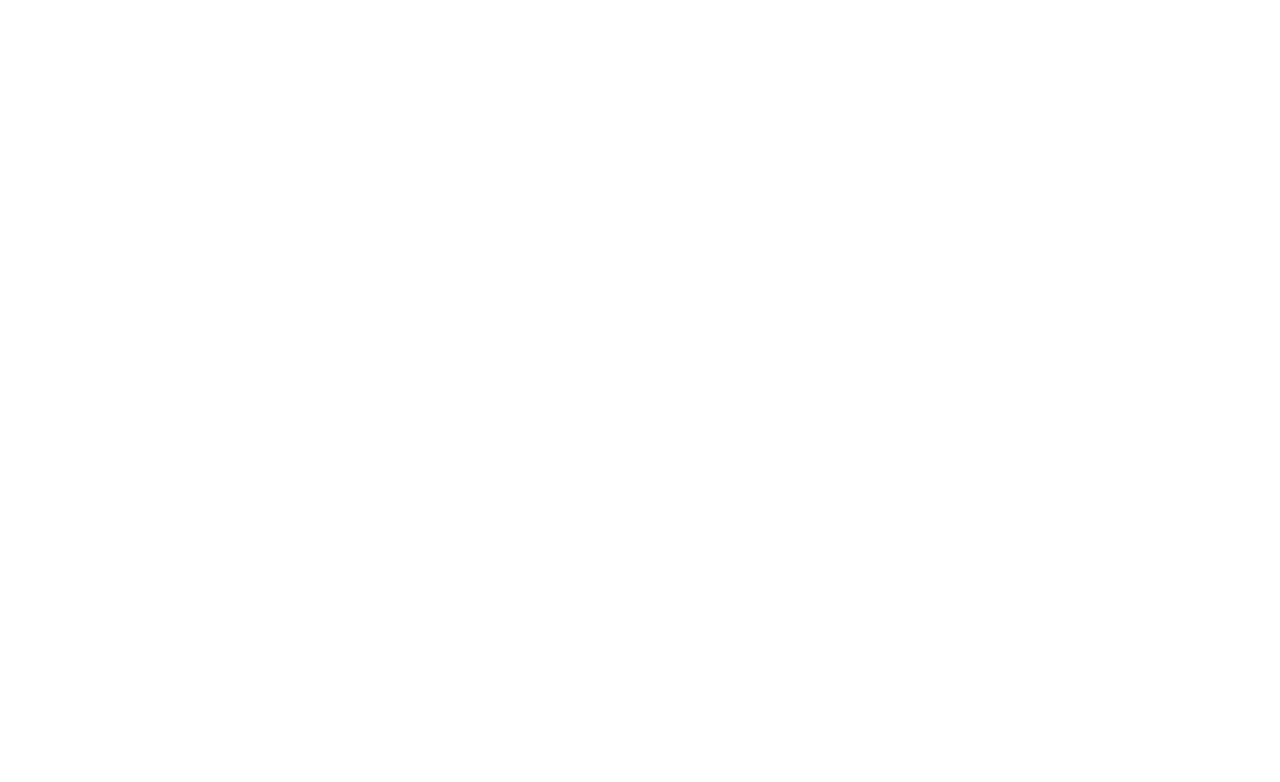
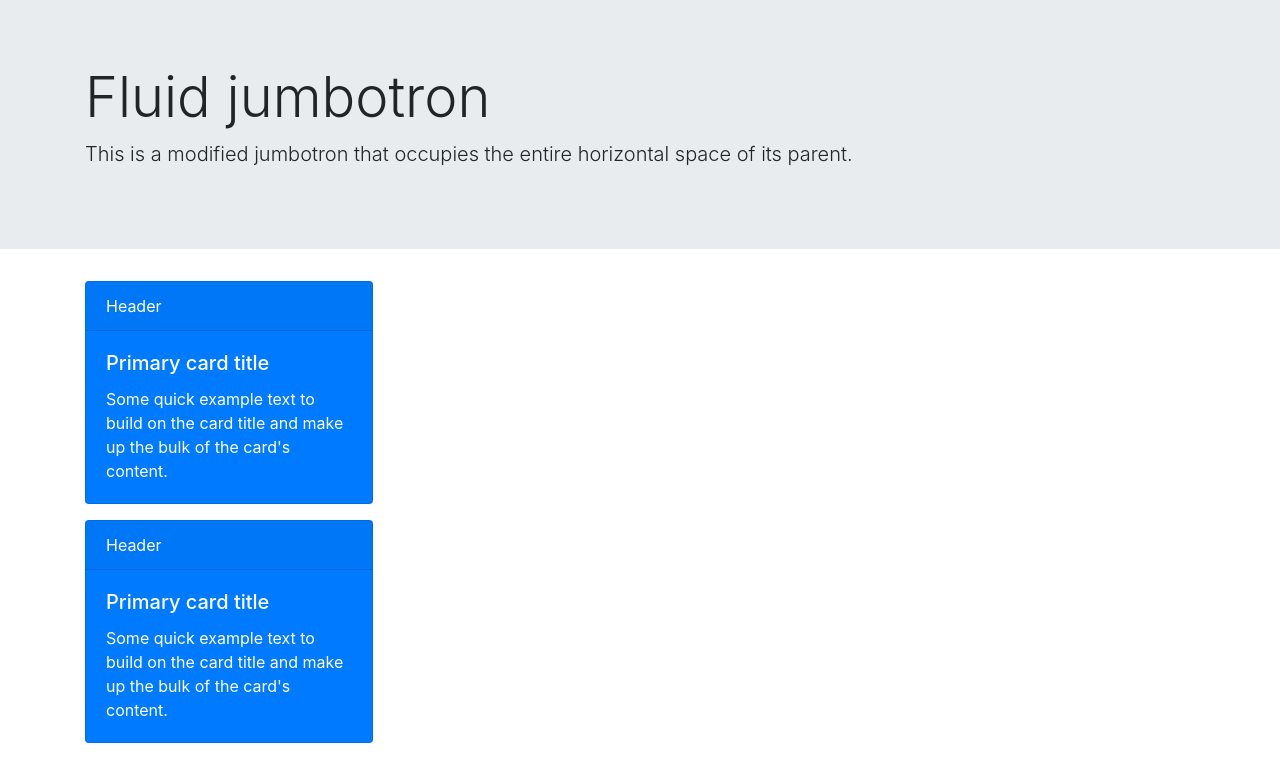
Before and after one commit to RadioJackie/Positon-Maker.io, a plain HTML site: page index.html in a window 1280 px wide. Drawn offline with nearby package versions, Linux system fonts and the light colour scheme.

Commit message:
Addding more to the looks

```diff
--- a/index.html
+++ b/index.html
@@ -13,10 +13,39 @@
 </head>
 
 <body>
+    <div class="jumbotron jumbotron-fluid">
+        <div class="container">
+            <h1 class="display-4">Fluid jumbotron</h1>
+            <p class="lead">This is a modified jumbotron that occupies the entire horizontal space of its parent.</p>
+        </div>
+    </div>
+
+    <div class="container">
+        <div class="card text-white bg-primary mb-3" style="max-width: 18rem;">
+            <div class="card-header">Header</div>
+            <div class="card-body">
+                <h5 class="card-title">Primary card title</h5>
+                <p class="card-text">Some quick example text to build on the card title and make up the bulk of the
+                    card's content.</p>
+            </div>
+        </div>
+
+        <div class="card text-white bg-primary mb-3" style="max-width: 18rem;">
+            <div class="card-header">Header</div>
+            <div class="card-body">
+                <h5 class="card-title">Primary card title</h5>
+                <p class="card-text">Some quick example text to build on the card title and make up the bulk of the
+                    card's content.</p>
+            </div>
+        </div>
 
 
 
 
+     </div>
+
+
+        <script src="index.js"></script>
         <!-- JS, Popper.js, and jQuery -->
         <script src="https://code.jquery.com/jquery-3.5.1.slim.min.js"
             integrity="sha384-DfXdz2htPH0lsSSs5nCTpuj/zy4C+OGpamoFVy38MVBnE+IbbVYUew+OrCXaRkfj"
```
Lines whose indentation alone changed are shown as unchanged.
